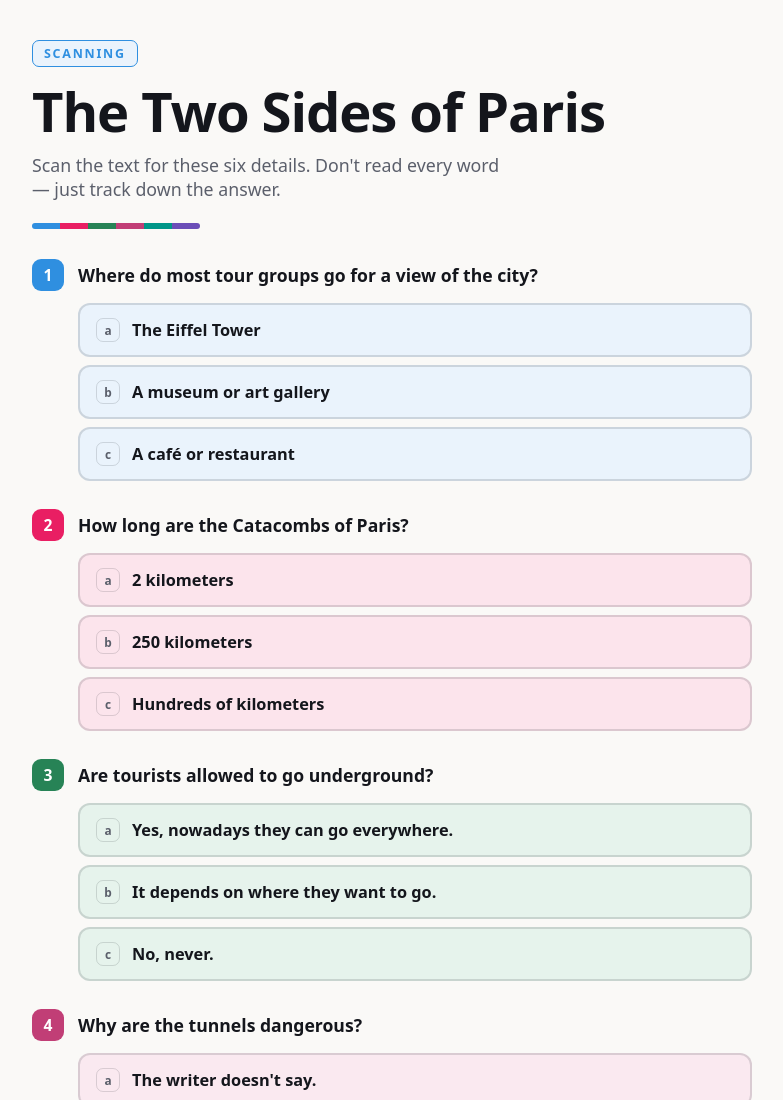
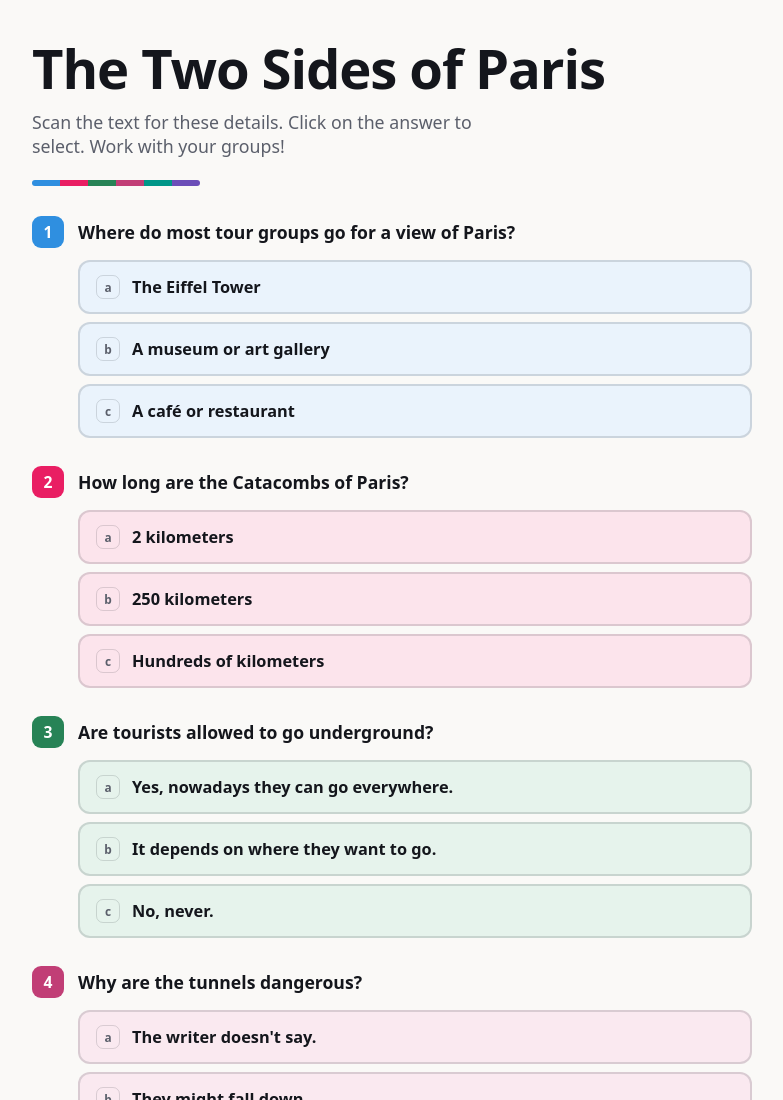
Before and after one commit to neonmadman/get-expressions-match, a plain HTML site: page paris-tour.html in a window 1280 px wide. Shown: the top 1100 px of the page, without its empty margins (248-1031 px from the left). Drawn offline with Linux system fonts and the light colour scheme; a small style sheet from the web is missing.

Commit message:
Updated paris tour

```diff
--- a/paris-tour.html
+++ b/paris-tour.html
@@ -37,10 +37,10 @@
    ========================================================================== */
 
 const HEADER_TITLE = "The Two Sides of Paris";
-const HEADER_SUBTITLE = "Scan the text for these six details. Don't read every word \u2014 just track down the answer.";
+const HEADER_SUBTITLE = "Scan the text for these details. Click on the answer to select. Work with your groups!";
 
 const ITEMS = [
-  { setup: "Where do most tour groups go for a view of the city?", options: [
+  { setup: "Where do most tour groups go for a view of Paris?", options: [
     { text: "The Eiffel Tower", correct: true },
     { text: "A museum or art gallery", correct: false },
     { text: "A caf\u00e9 or restaurant", correct: false }
@@ -113,18 +113,6 @@ styleTag.textContent = `
   #app{ max-width: 720px; margin: 0 auto; }
 
   header{ margin-bottom: 30px; }
-  .eyebrow{
-    display: inline-block;
-    font-weight: 800;
-    font-size: 0.78rem;
-    letter-spacing: 0.14em;
-    color: #2F8FE0;
-    background: #EAF3FC;
-    border: 1.5px solid #2F8FE0;
-    padding: 4px 11px;
-    border-radius: 7px;
-    margin-bottom: 16px;
-  }
   h1{
     font-weight: 900;
     font-size: clamp(2.3rem, 1.85rem + 2.1vw, 3.4rem);
@@ -271,7 +259,6 @@ const clampScale = (v) => Math.min(150, Math.max(70, v));
 function render(){
   root.innerHTML = `
     <header>
-      <span class="eyebrow">SCANNING</span>
       <h1>${HEADER_TITLE}</h1>
       <p class="subtitle">${HEADER_SUBTITLE}</p>
       <div class="stripe">${ACCENTS.map(a => `<span style="background:${a.bg}"></span>`).join('')}</div>
```
